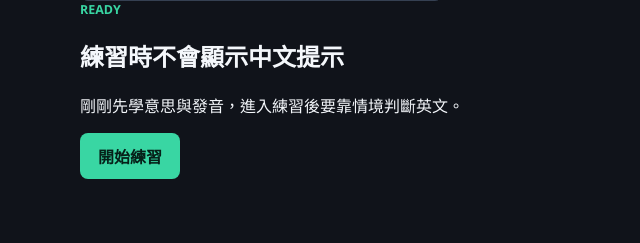
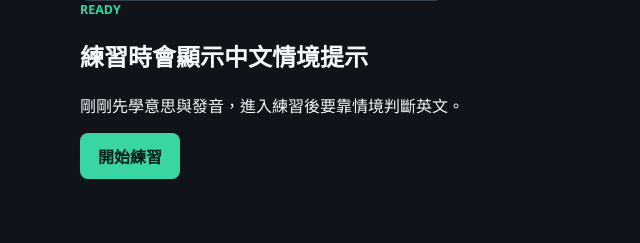
Before and after one commit to vivian940509/wordquest, a Flask app: page /lesson in a window 1280 px wide. Shown: the part 1719-1962 px from the top of the page, without its empty margins (0-640 px from the left). Run offline with Flask 3, Linux system fonts and the light colour scheme; data comes from the database, SQL or seed files in the repository; some libraries are stand-ins or nearby versions.

Commit message:
Align curriculum and Chinese hint copy

```diff
--- a/templates/lesson.html
+++ b/templates/lesson.html
@@ -47,7 +47,7 @@
 <section class="lesson-start-panel">
   <div>
     <p class="eyebrow">Ready</p>
-    <h2>練習時不會顯示中文提示</h2>
+    <h2>練習時會顯示中文情境提示</h2>
     <p>剛剛先學意思與發音，進入練習後要靠情境判斷英文。</p>
   </div>
   <a class="primary-action" href="{{ battle_url }}">開始練習</a>
--- a/templates/map.html
+++ b/templates/map.html
@@ -5,7 +5,7 @@
   <div>
     <p class="eyebrow">Quest Map</p>
     <h1>關卡地圖</h1>
-    <p>國小、國中、高中、大學四個程度，每章 12 關。先預習單字與發音，再進入附中文理解提示的英文練習。</p>
+    <p>國小、國中、高中、大學四個程度，每章 {{ chapters[0].stages|length }} 關。先預習單字與發音，再進入附中文理解提示的英文練習。</p>
   </div>
   <div class="map-summary">
     <div><strong>{{ metrics.completed_stages }}/{{ metrics.total_stages }}</strong><span>完成關卡</span></div>
```
